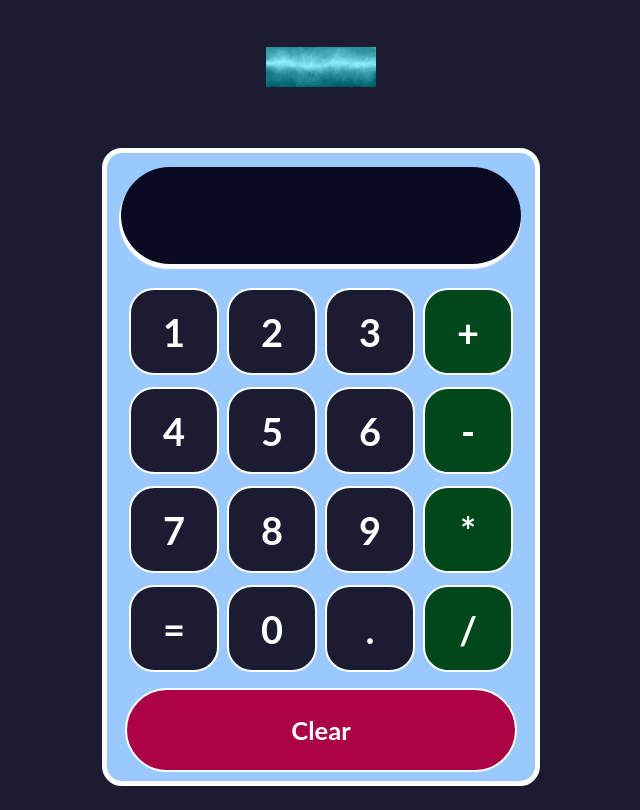
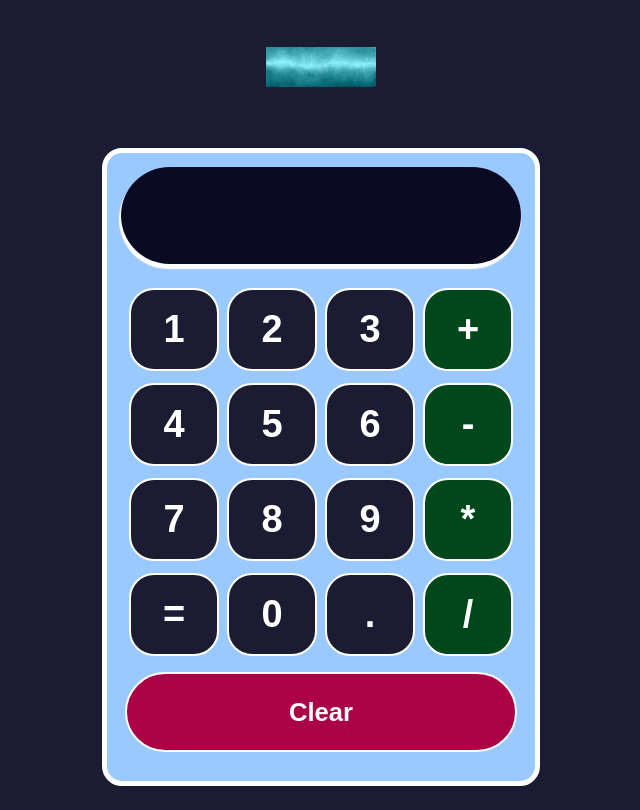
Before and after one commit to barbarajg/calculator, a React (Create React App) app: page / in a window 1280 px wide. Shown: the whole page, without its empty margins (319-959 px from the left). Built offline with nearby package versions, Linux system fonts and the light colour scheme.

Commit message:
Input lenght control

```diff
--- a/src/App.js
+++ b/src/App.js
@@ -11,7 +11,9 @@ function App() {
   const [input, setInput] = useState('');
 
   const addInput = (val) => {
-    setInput(input + val);
+    if(input.length < 21){
+      setInput(input + val);
+    }
   }
 
   const calculateResult = () => {
--- a/src/components/Button.js
+++ b/src/components/Button.js
@@ -7,9 +7,9 @@ const Button = (props) => {
     }
 
   return (
-    <div className={`button-container ${isOperator(props.children) ? 'operator' : ''}`} onClick={() => props.handleClick(props.children)}>
+    <button className={`button-container ${isOperator(props.children) ? 'operator' : ''}`} onClick={() => props.handleClick(props.children)}>
         {props.children}
-    </div>
+    </button>
   );
 }
 
--- a/src/components/ClearButton.js
+++ b/src/components/ClearButton.js
@@ -1,9 +1,9 @@
 import '../styles/ClearButton.css';
 
 const ClearButton = (props) => (
-    <div className="clear-button" onClick={props.handleClear}>
+    <button className="clear-button" onClick={props.handleClear}>
         Clear
-    </div>
+    </button>
 );
 
 export default ClearButton;
```
